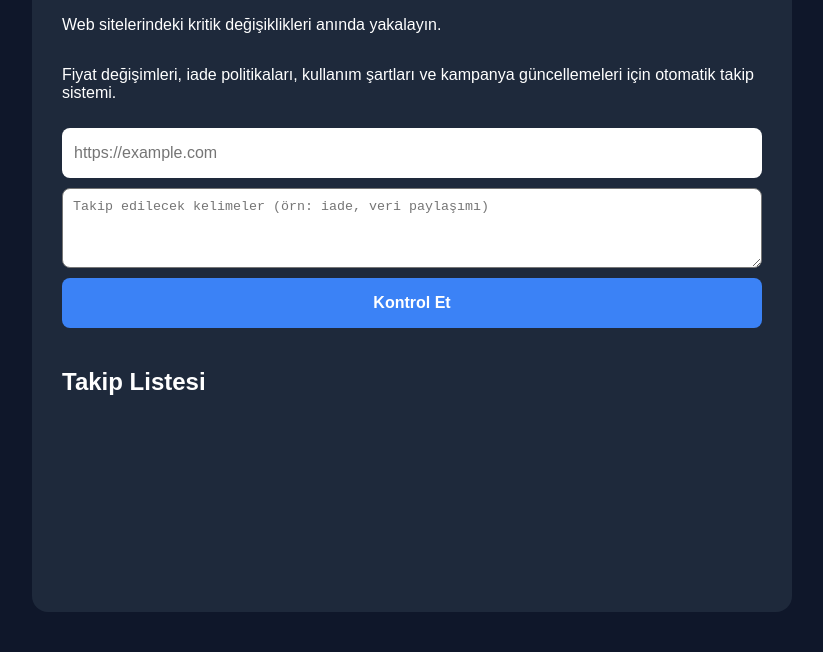
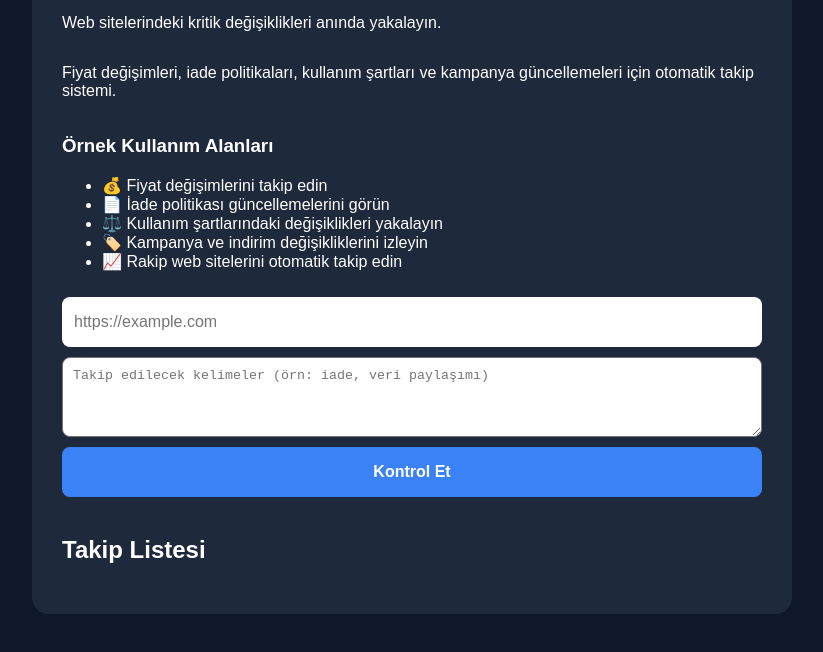
Before and after one commit to firatkayacareer/terms-radar, a website: page public/index.html in a window 1280 px wide. Shown: the part 138-790 px from the top of the page, without its empty margins (228-1051 px from the left). Drawn offline with Linux system fonts and the light colour scheme; no server answers.

Commit message:
add use cases

```diff
--- a/public/index.html
+++ b/public/index.html
@@ -18,7 +18,19 @@
 <p class="description">
     Fiyat değişimleri, iade politikaları, kullanım şartları ve kampanya güncellemeleri için otomatik takip sistemi.
 </p>
+<div class="use-cases">
 
+    <h3>Örnek Kullanım Alanları</h3>
+
+    <ul>
+        <li>💰 Fiyat değişimlerini takip edin</li>
+        <li>📄 İade politikası güncellemelerini görün</li>
+        <li>⚖️ Kullanım şartlarındaki değişiklikleri yakalayın</li>
+        <li>🏷️ Kampanya ve indirim değişikliklerini izleyin</li>
+        <li>📈 Rakip web sitelerini otomatik takip edin</li>
+    </ul>
+
+</div>
        <input
     type="text"
     id="urlInput"
```
